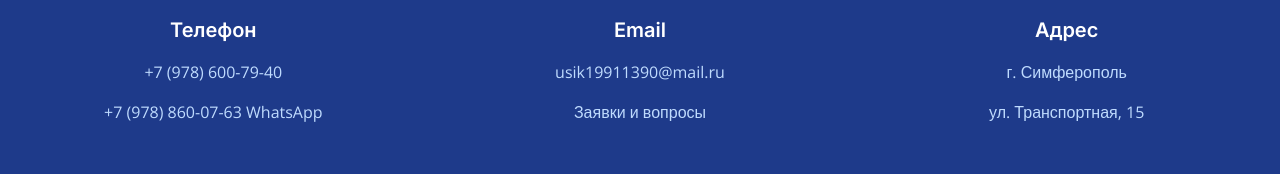
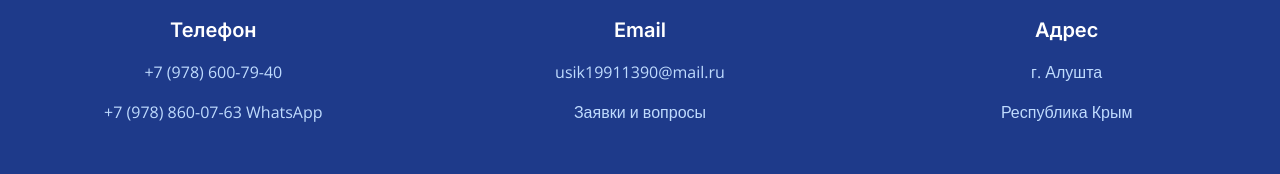
Before and after one commit to pr-poehali-dev/passenger-transport-project, a React (Vite) app: page / in a window 1280 px wide. Shown: the part 3184-3358 px from the top of the page. Built offline with nearby package versions, Linux system fonts and the light colour scheme.

Commit message:
Добавлен город Алушта

```diff
--- a/src/pages/Index.tsx
+++ b/src/pages/Index.tsx
@@ -294,8 +294,8 @@ const Index = () => {
                 <Icon name="MapPin" size={32} />
               </div>
               <h4 className="text-xl font-semibold">Адрес</h4>
-              <p className="text-blue-200">г. Симферополь</p>
-              <p className="text-blue-200">ул. Транспортная, 15</p>
+              <p className="text-blue-200">г. Алушта</p>
+              <p className="text-blue-200">Республика Крым</p>
             </div>
           </div>
 
```
